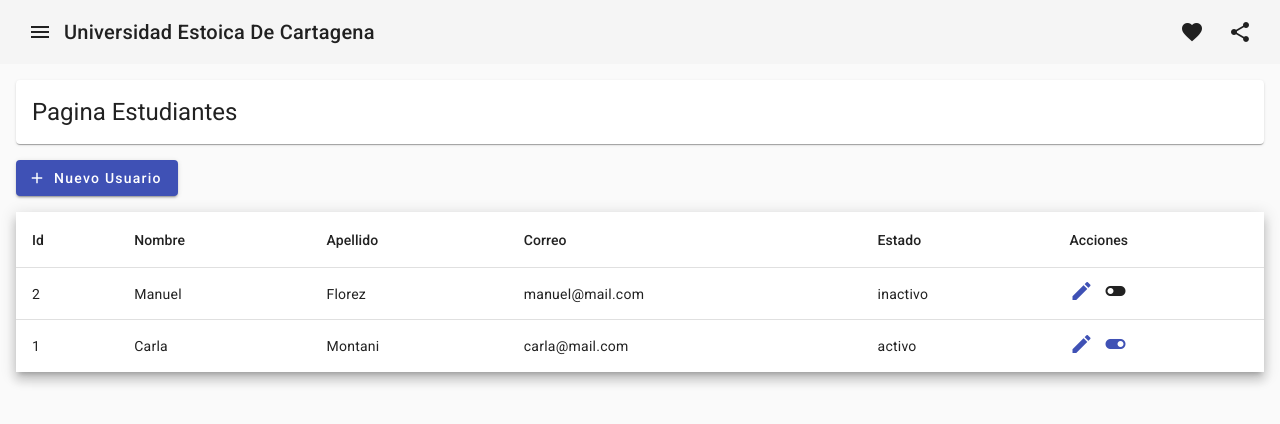
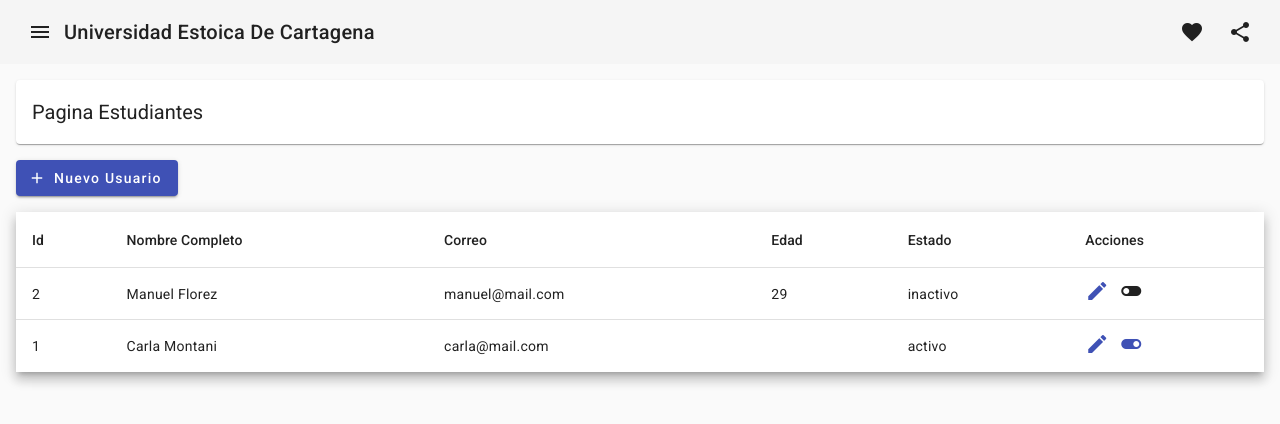
Before and after one commit to manuel14mds/AngularUEC, an Angular app: page / in a window 1280 px wide. Shown: the top 424 px of the page. Built offline with nearby package versions, Linux system fonts and the light colour scheme.

Commit message:
pipes & directives

```diff
--- a/src/app/dashboard/pages/students/studentComponents/students-dialog/students-dialog.component.html
+++ b/src/app/dashboard/pages/students/studentComponents/students-dialog/students-dialog.component.html
@@ -8,11 +8,17 @@
         <mat-form-field class="col-12 col-md-6">
             <mat-label>Nombre</mat-label>
             <input formControlName="firstName" matInput>
+            <mat-error>
+                {{ studentForm.get("firstName")?.errors | errors }}
+            </mat-error>
         </mat-form-field>
 
         <mat-form-field class="col-12 col-md-6">
             <mat-label>Apellido</mat-label>
             <input formControlName="lastName" matInput>
+            <mat-error>
+                {{ studentForm.get("firstName")?.errors | errors }}
+            </mat-error>
         </mat-form-field>
 
         <mat-form-field class="col-12 col-md-6">
@@ -23,11 +29,15 @@
         <mat-form-field class="col-12 col-md-6">
             <mat-label>Correo</mat-label>
             <input formControlName="email" matInput>
+            <mat-error>
+                {{ studentForm.get("firstName")?.errors | errors }}
+            </mat-error>
         </mat-form-field>
 
         <mat-form-field class="col-12 col-md-6">
             <mat-label>Curso</mat-label>
             <input formControlName="course" matInput>
+
         </mat-form-field>
 
         <mat-form-field class="col-12 col-md-6">
--- a/src/app/dashboard/pages/students/studentComponents/students-table/students-table.component.html
+++ b/src/app/dashboard/pages/students/studentComponents/students-table/students-table.component.html
@@ -6,16 +6,16 @@
         <td mat-cell *matCellDef="let element" class="fs-01"> {{element.id}} </td>
     </ng-container>
 
-    <!-- firstName Column -->
-    <ng-container matColumnDef="firstName">
-        <th mat-header-cell *matHeaderCellDef> Nombre </th>
-        <td mat-cell *matCellDef="let element"> {{element.firstName}} </td>
+    <!-- fullname Column -->
+    <ng-container matColumnDef="fullName">
+        <th mat-header-cell *matHeaderCellDef> Nombre Completo</th>
+        <td mat-cell *matCellDef="let element"> {{element | fullname}} </td>
     </ng-container>
 
-    <!-- lastName Column -->
-    <ng-container matColumnDef="lastName">
-        <th mat-header-cell *matHeaderCellDef> Apellido </th>
-        <td mat-cell *matCellDef="let element"> {{element.lastName}} </td>
+    <!-- age Column -->
+    <ng-container matColumnDef="age">
+        <th mat-header-cell *matHeaderCellDef> Edad</th>
+        <td mat-cell *matCellDef="let element"> {{element.age}} </td>
     </ng-container>
 
     <!-- email Column -->
--- a/src/app/dashboard/pages/students/studentComponents/students-table/students-table.component.ts
+++ b/src/app/dashboard/pages/students/studentComponents/students-table/students-table.component.ts
@@ -17,5 +17,5 @@ export class StudentsTableComponent {
   @Output()
   editStudent = new EventEmitter<Student>()
 
-  displayedColumns = ['id', 'firstName', 'lastName', 'email', 'active', 'actions'];
+  displayedColumns = ['id', 'fullName', 'email', 'age', 'active', 'actions'];
 }
--- a/src/app/dashboard/pages/students/students.component.html
+++ b/src/app/dashboard/pages/students/students.component.html
@@ -1,6 +1,6 @@
 <mat-card style="margin-bottom: 1rem;">
     <mat-card-content role="heading">
-        <h1>Pagina Estudiantes</h1>
+        <h1 appMainTitle>Pagina Estudiantes</h1>
     </mat-card-content>
 </mat-card>
 
--- a/src/app/dashboard/pages/students/students.component.ts
+++ b/src/app/dashboard/pages/students/students.component.ts
@@ -26,7 +26,7 @@ function updateValues(student: { [key: string]:any}, newData: { [key: string]: a
 export class StudentsComponent {
     dataSource: Student[] = [
         { id: 1, firstName: 'Carla', lastName: 'Montani', email: 'carla@mail.com', classes: [], active: true },
-        { id: 2, firstName: 'Manuel', lastName: 'Florez', email: 'manuel@mail.com', classes: [], active: false },
+        { id: 2, firstName: 'Manuel', lastName: 'Florez', email: 'manuel@mail.com', classes: [], active: false, age: 29 },
     ].reverse();
     displayedColumns: string[] = ['id', 'fistName', 'lastName', 'email', 'active', 'actions'];
 
--- /dev/null
+++ b/src/app/shared/directives/main-title.directive.ts
@@ -0,0 +1,17 @@
+import { Directive, ElementRef, Renderer2 } from '@angular/core';
+
+@Directive({
+  selector: '[appMainTitle]'
+})
+export class MainTitleDirective {
+
+  constructor(public elementRef: ElementRef, public renderer: Renderer2) {
+    this.titleStyle()
+    console.log('MainTitleDirective')
+    console.log(this.elementRef)
+  }
+  titleStyle(){
+    this.renderer.setStyle(this.elementRef.nativeElement, 'font-size', '20px')
+  }
+
+}
--- /dev/null
+++ b/src/app/shared/pipes/errors.pipe.ts
@@ -0,0 +1,29 @@
+import { Pipe, PipeTransform } from '@angular/core';
+import { ValidationErrors } from '@angular/forms';
+
+@Pipe({
+  name: 'errors'
+})
+export class ErrorsPipe implements PipeTransform {
+
+  transform(
+    value: ValidationErrors | null | undefined,
+    ...args: unknown[]
+  ): unknown {
+    console.log(value);
+    if (!value) return '';
+
+    const errorMessages: string[] = [];
+
+    if ('required' in value) {
+      errorMessages.push('Campo es requerido');
+    }
+
+    if ('email' in value) {
+      errorMessages.push('Correo invalido');
+    }
+
+    return errorMessages.join('. ');
+  }
+
+}
--- /dev/null
+++ b/src/app/shared/pipes/fullname.pipe.ts
@@ -0,0 +1,14 @@
+import { Pipe, PipeTransform } from '@angular/core';
+import { Student } from 'src/app/intefaces/student';
+
+@Pipe({
+  name: 'fullname'
+})
+export class FullnamePipe implements PipeTransform {
+
+  transform(value: Student, ...args: unknown[]): unknown {
+
+    return `${value.firstName} ${value.lastName}`;
+  }
+
+}
```
Also changed, not shown: src/app/shared/shared.module.ts (+10 -1 lines), 1 other file (tests, documents, lock files or other folders).
